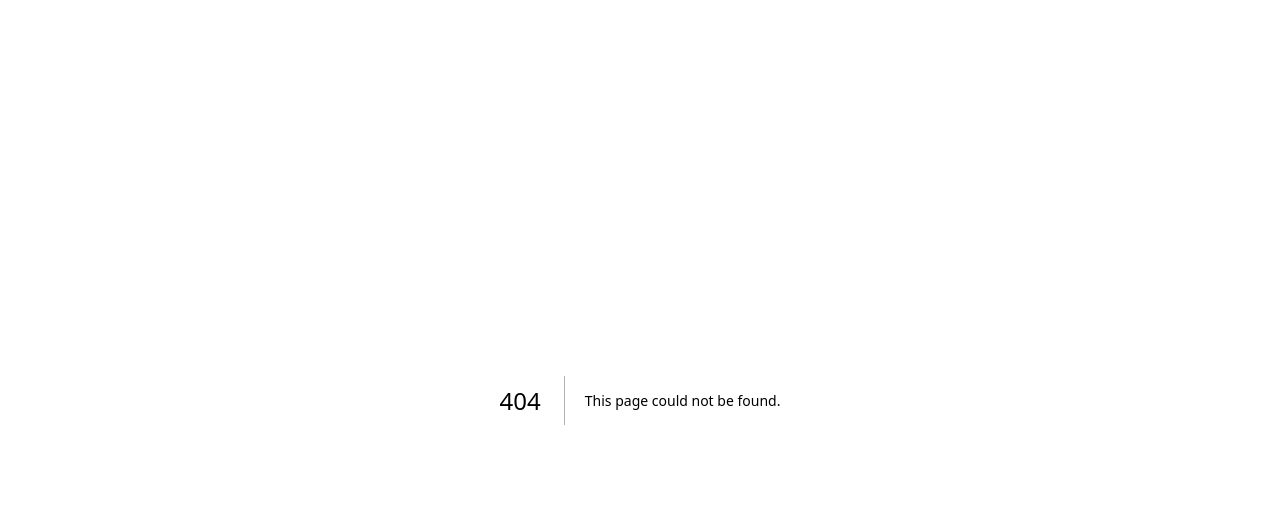
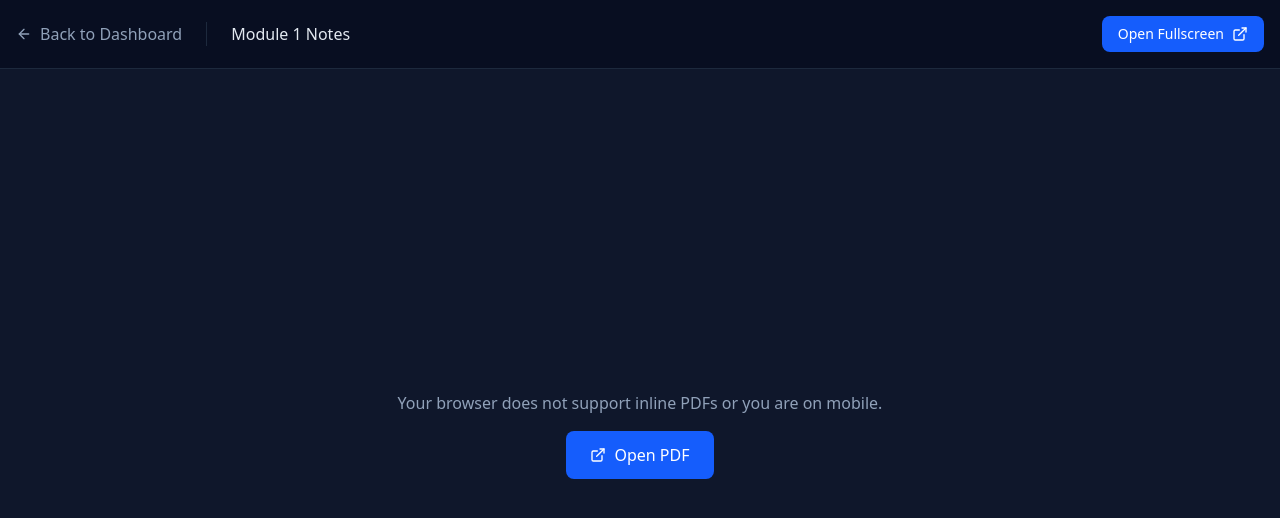
Before and after one commit to rajwav/adaptive-learning-platform, a Next.js app: page /notes/module-1 in a window 1280 px wide. Before the commit this address had no page. Shown: the top 518 px of the page. Built offline with nearby package versions, Linux system fonts and the light colour scheme.

Commit message:
docs(toc): add module 1 and module 2 study notes

```diff
--- /dev/null
+++ b/src/app/notes/[moduleId]/page.tsx
@@ -0,0 +1,58 @@
+import { notFound } from 'next/navigation';
+import Link from 'next/link';
+import { ArrowLeft, ExternalLink } from 'lucide-react';
+
+export function generateStaticParams() {
+  return [
+    { moduleId: 'module-1' },
+    { moduleId: 'module-2' }
+  ];
+}
+
+export default async function NotesPage({ params }: { params: Promise<{ moduleId: string }> }) {
+  const { moduleId } = await params;
+
+  if (moduleId !== 'module-1' && moduleId !== 'module-2') {
+    notFound();
+  }
+
+  const moduleName = moduleId === 'module-1' ? 'Module 1' : 'Module 2';
+  const pdfPath = moduleId === 'module-1' ? '/notes/module-1/toc_module1.pdf' : '/notes/module-2/1.pdf';
+
+  return (
+    <div className="min-h-screen bg-slate-950 flex flex-col">
+      <header className="border-b border-slate-800 bg-slate-900/50 p-4 flex items-center justify-between shrink-0">
+        <div className="flex items-center gap-4">
+          <Link href="/toc" className="text-slate-400 hover:text-white transition-colors flex items-center gap-2">
+            <ArrowLeft className="w-4 h-4" /> Back to Dashboard
+          </Link>
+          <div className="h-6 w-px bg-slate-800 mx-2"></div>
+          <h1 className="text-slate-200 font-medium">{moduleName} Notes</h1>
+        </div>
+        <a
+          href={pdfPath}
+          target="_blank"
+          rel="noopener noreferrer"
+          className="bg-blue-600 hover:bg-blue-500 text-white px-4 py-2 rounded-lg text-sm font-medium transition-colors flex items-center gap-2"
+        >
+          Open Fullscreen <ExternalLink className="w-4 h-4" />
+        </a>
+      </header>
+
+      <main className="flex-1 w-full bg-slate-900 relative">
+        <object
+          data={pdfPath}
+          type="application/pdf"
+          className="absolute inset-0 w-full h-full"
+        >
+          <div className="flex items-center justify-center h-full flex-col gap-4 text-slate-400 p-8 text-center">
+            <p>Your browser does not support inline PDFs or you are on mobile.</p>
+            <a href={pdfPath} className="bg-blue-600 hover:bg-blue-500 text-white px-6 py-3 rounded-lg flex items-center gap-2">
+              <ExternalLink className="w-4 h-4" /> Open PDF
+            </a>
+          </div>
+        </object>
+      </main>
+    </div>
+  );
+}
--- a/src/app/toc/page.tsx
+++ b/src/app/toc/page.tsx
@@ -142,7 +142,34 @@ export default function TOCDashboard() {
               )}
             </div>
           </section>
+
+          {/* STUDY MATERIALS */}
+          <section className="mt-8">
+            <h2 className="text-sm font-mono text-slate-500 mb-4 tracking-widest uppercase">Study Materials</h2>
+            <div className="space-y-4">
+              <div className="border border-slate-800 bg-slate-900/20 rounded-xl p-6 flex flex-col sm:flex-row justify-between items-start sm:items-center gap-4">
+                <div>
+                  <h3 className="text-lg font-medium text-slate-200">MODULE 1</h3>
+                  <p className="text-slate-400">Finite Automata / Module 1 Notes</p>
+                </div>
+                <Link href="/notes/module-1" className="shrink-0 bg-slate-800 hover:bg-slate-700 text-slate-200 px-5 py-2 rounded-lg font-medium transition-colors flex items-center gap-2">
+                  <BookOpen className="w-4 h-4"/> View Notes
+                </Link>
+              </div>
+
+              <div className="border border-slate-800 bg-slate-900/20 rounded-xl p-6 flex flex-col sm:flex-row justify-between items-start sm:items-center gap-4">
+                <div>
+                  <h3 className="text-lg font-medium text-slate-200">MODULE 2</h3>
+                  <p className="text-slate-400">Regular Expressions, Regular Grammars, Pumping Lemma, Closure Properties / Module 2 Notes</p>
+                </div>
+                <Link href="/notes/module-2" className="shrink-0 bg-slate-800 hover:bg-slate-700 text-slate-200 px-5 py-2 rounded-lg font-medium transition-colors flex items-center gap-2">
+                  <BookOpen className="w-4 h-4"/> View Notes
+                </Link>
+              </div>
+            </div>
+          </section>
         </div>
+
 
         {/* SIDEBAR NAVIGATION */}
         <div className="space-y-4">
```
Also changed, not shown: 2 other files (tests, documents, lock files or other folders).
